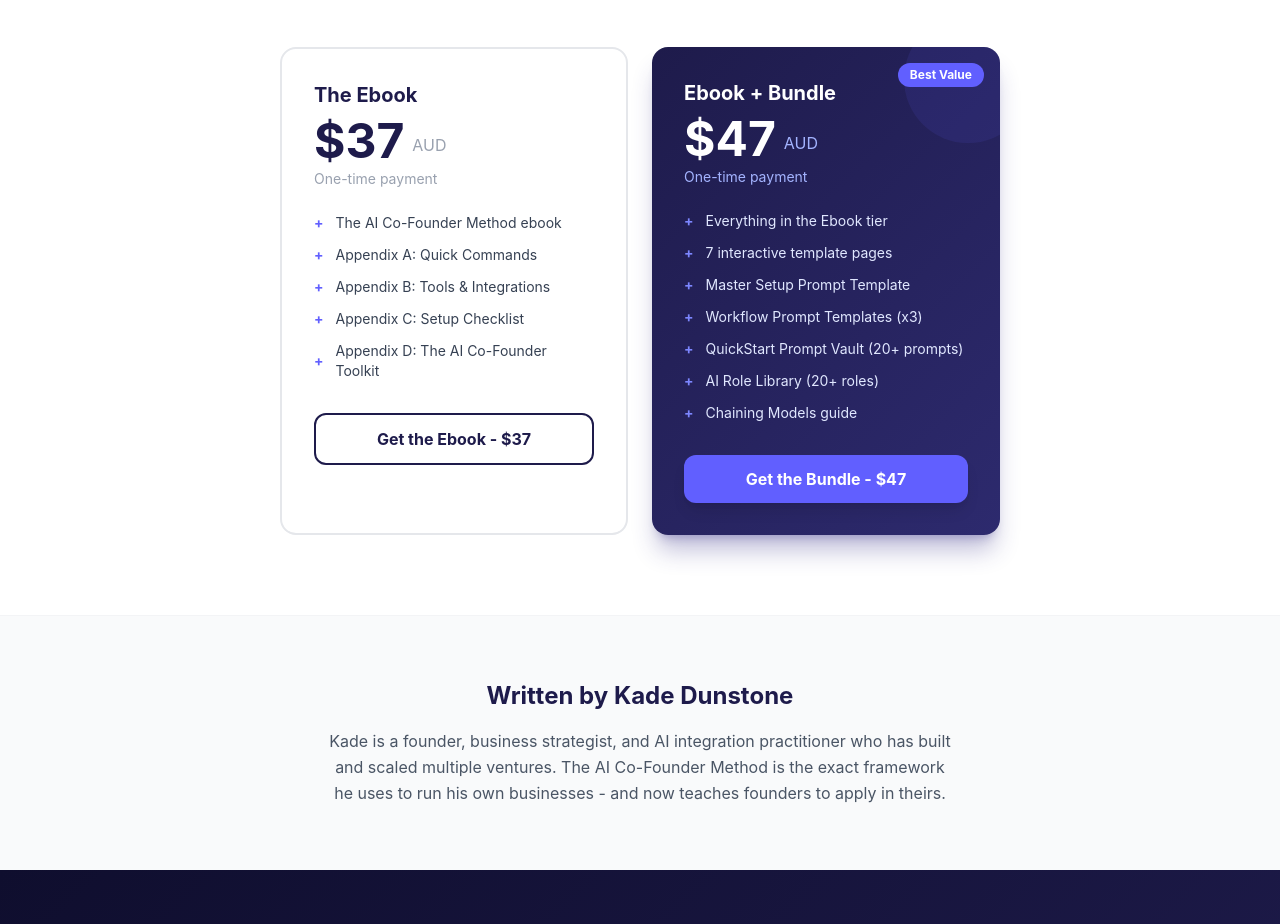
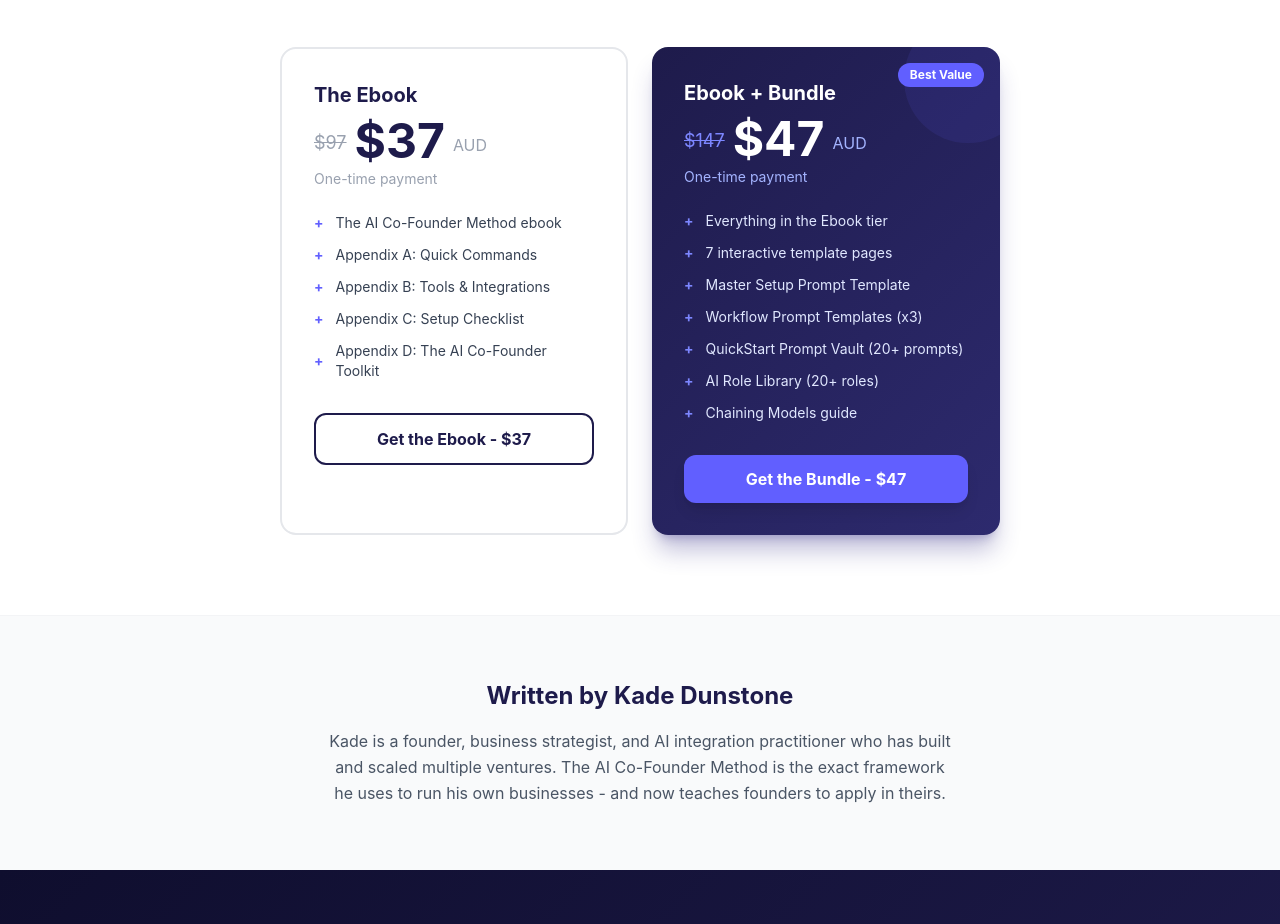
Before and after one commit to BodyRecode/ai-cofounder-method, a Next.js app: page / in a window 1280 px wide. Shown: the part 3280-4204 px from the top of the page. Built offline with nearby package versions, Linux system fonts and the light colour scheme.

Commit message:
Add crossed out original prices to pricing cards

```diff
--- a/app/page.tsx
+++ b/app/page.tsx
@@ -238,6 +238,7 @@
             <div className="bg-white rounded-2xl border-2 border-gray-200 p-8 hover:border-indigo-200 transition-colors">
               <h3 className="font-bold text-xl text-[#1e1b4b] mb-2">The Ebook</h3>
               <div className="flex items-end gap-2 mb-1">
+                <span className="text-lg text-gray-400 line-through mb-2">$97</span>
                 <span className="text-5xl font-bold text-[#1e1b4b]">$37</span>
                 <span className="text-gray-400 mb-2">AUD</span>
               </div>
@@ -271,6 +272,7 @@
               <div className="absolute top-4 right-4 bg-indigo-500 text-white text-xs font-bold px-3 py-1 rounded-full">Best Value</div>
               <h3 className="font-bold text-xl text-white mb-2">Ebook + Bundle</h3>
               <div className="flex items-end gap-2 mb-1">
+                <span className="text-lg text-indigo-400 line-through mb-2">$147</span>
                 <span className="text-5xl font-bold text-white">$47</span>
                 <span className="text-indigo-300 mb-2">AUD</span>
               </div>
```
